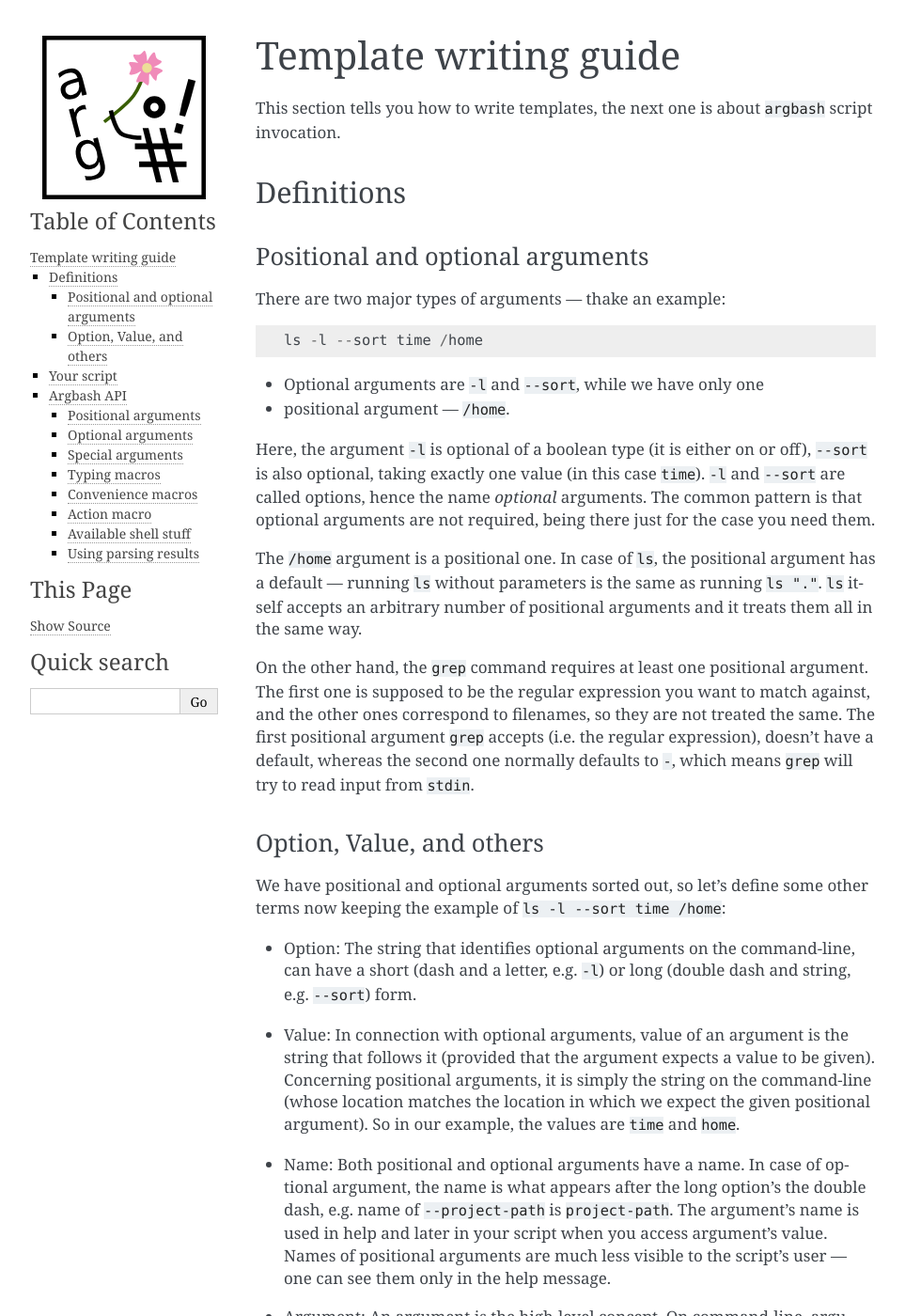
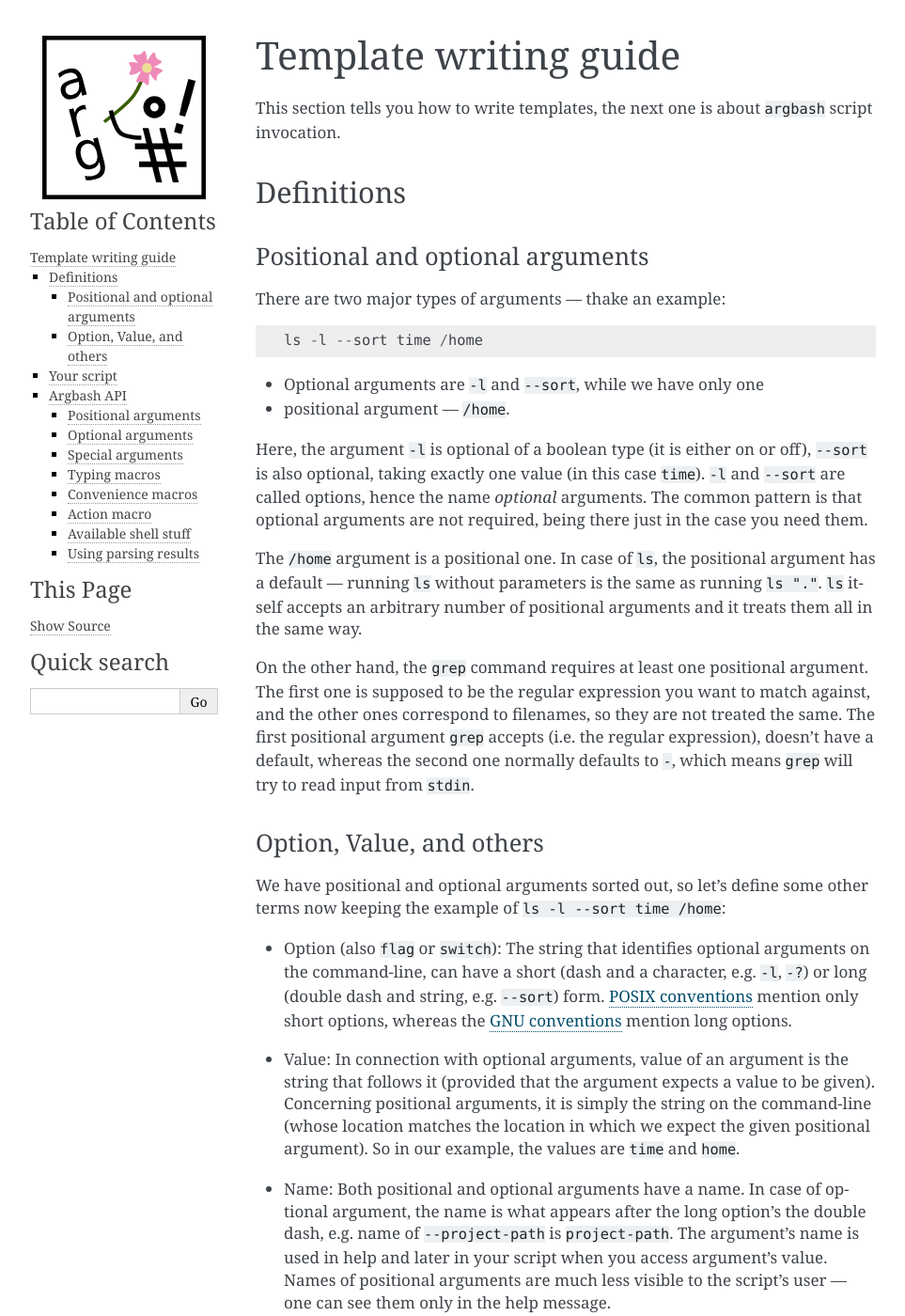
Before and after one commit to matejak/argbash, a Sphinx documentation site: the page built from doc/guide.rst, in a window 1280 px wide and 1400 px high. Shown: the whole window at 94% size, without its empty margins (148-1111 px from the left). Built offline with Sphinx 7.4.7, drawn with Linux system fonts in a browser that asks for light colours; some of the changed text lies outside the part shown.

Commit message:
Typos fixes

```diff
--- a/doc/guide.rst
+++ b/doc/guide.rst
@@ -22,7 +22,7 @@ There are two major types of arguments --- thake an example:
 
 Here, the argument ``-l`` is optional of a boolean type (it is either on or off), ``--sort`` is also optional, taking exactly one value (in this case ``time``).
 ``-l`` and ``--sort`` are called options, hence the name *optional* arguments.
-The common pattern is that optional arguments are not required, being there just for the case you need them.
+The common pattern is that optional arguments are not required, being there just in the case you need them.
 
 The ``/home`` argument is a positional one.
 In case of ``ls``, the positional argument has a default --- running ``ls`` without parameters is the same as running ``ls "."``.
@@ -38,8 +38,9 @@ Option, Value, and others
 
 We have positional and optional arguments sorted out, so let's define some other terms now keeping the example of ``ls -l --sort time /home``:
 
-* Option:
-  The string that identifies optional arguments on the command-line, can have a short (dash and a letter, e.g. ``-l``) or long (double dash and string, e.g. ``--sort``) form.
+* Option (also ``flag`` or ``switch``):
+  The string that identifies optional arguments on the command-line, can have a short (dash and a character, e.g. ``-l``, ``-?``) or long (double dash and string, e.g. ``--sort``) form.
+  `POSIX conventions <http://pubs.opengroup.org/onlinepubs/9699919799/basedefs/V1_chap12.html>`_ mention only short options, whereas the `GNU conventions <https://www.gnu.org/prep/standards/html_node/Command_002dLine-Interfaces.html>`_ mention long options.
 
 * Value:
   In connection with optional arguments, value of an argument is the string that follows it (provided that the argument expects a value to be given).
--- a/doc/others.rst
+++ b/doc/others.rst
@@ -104,15 +104,14 @@ Do you want to write the argument-parsing part of your script yourself or you wa
 Then read through this list of high-quality learing resources!
 
 * Best practices in argument parsing: http://www.shelldorado.com/goodcoding/cmdargs.html
-
   Don't miss the list of short options and their common meaning!
 
 * StackOverflow thread about argument parsing: http://stackoverflow.com/questions/192249/how-do-i-parse-command-line-arguments-in-bash
-
   It was mainly this thread which inspired ``Argbash``.
   There are plenty of recipies and suggestions available.
   If you are a happy user of ``Argbash``, consider upvoting `the answer that promotes it <http://stackoverflow.com/a/38297066/592892>`_ since more people know ``Argbash``, the better for them.
 
 * Argument parsing for dummies: http://wiki.bash-hackers.org/scripting/posparams
+  A short and nice-looking introduction with all basics covered (wiki).
 
-  A short and nice-looking introduction with all basics covered (wiki).
+* The `POSIX conventions <http://pubs.opengroup.org/onlinepubs/9699919799/basedefs/V1_chap12.html>`_ --- the reason why ``getopts`` are still mentioned in bash learning resources.
```
Also changed, not shown: other parts of doc/guide.rst (+2 -3 lines), resources/logo/web-legacy.svg.
